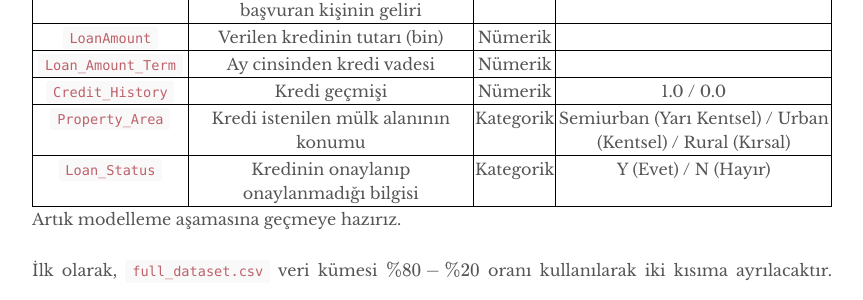
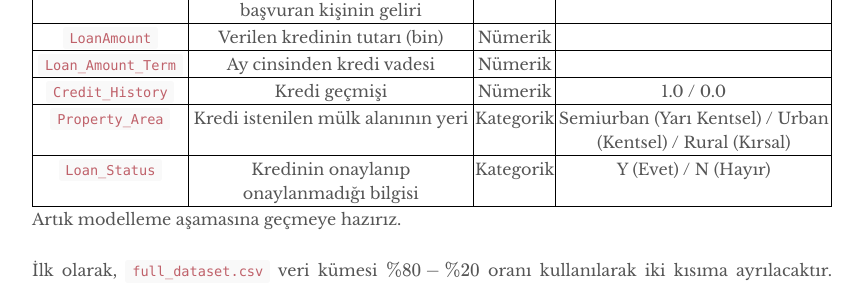
Before and after one commit to mmuratarat/turkish, a Jekyll site: the page built from _posts/2022-01-09-webapp_with_ML_model.md, in a window 1280 px wide and 900 px high, scrolled down 7295 px. Shown: the part 152-452 px from the top of the window, without its empty margins (208-1071 px from the left). Built offline with Jekyll 4.4.1, drawn with Linux system fonts in a browser that asks for light colours; nearby versions of some CDN libraries; formulas are drawn with MathJax 3; comment, search, counter and statistics services are not loaded.

Commit message:
Update 2022-01-09-webapp_with_ML_model.md

```diff
--- a/_posts/2022-01-09-webapp_with_ML_model.md
+++ b/_posts/2022-01-09-webapp_with_ML_model.md
@@ -190,7 +190,7 @@ Kaggle'a üye olup, `train_u6lujuX_CVtuZ9i (1).csv` isimli veri dosyasını indi
 |     `LoanAmount`    |            Verilen kredinin tutarı (bin)           |  Nümerik  |                                                             |
 |  `Loan_Amount_Term` |              Ay cinsinden kredi vadesi             |  Nümerik  |                                                             |
 |   `Credit_History`  |                    Kredi geçmişi                   |  Nümerik  |                          1.0 / 0.0                          |
-|   `Property_Area`   |        Kredi istenilen mülk alanının konumu      | Kategorik | Semiurban (Yarı Kentsel) / Urban (Kentsel) / Rural (Kırsal) |
+|   `Property_Area`   |        Kredi istenilen mülk alanının yeri      | Kategorik | Semiurban (Yarı Kentsel) / Urban (Kentsel) / Rural (Kırsal) |
 |    `Loan_Status`    |                 Kredinin onaylanıp onaylanmadığı bilgisi               | Kategorik |                     Y (Evet) / N (Hayır)                    |
 
 Artık modelleme aşamasına geçmeye hazırız.
```
